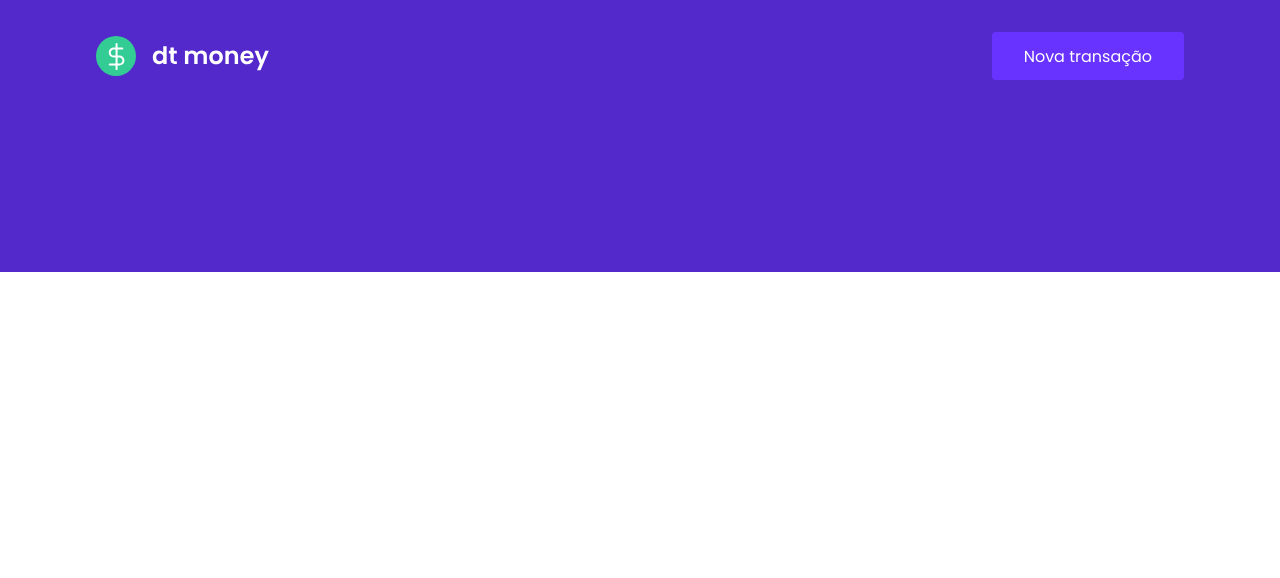
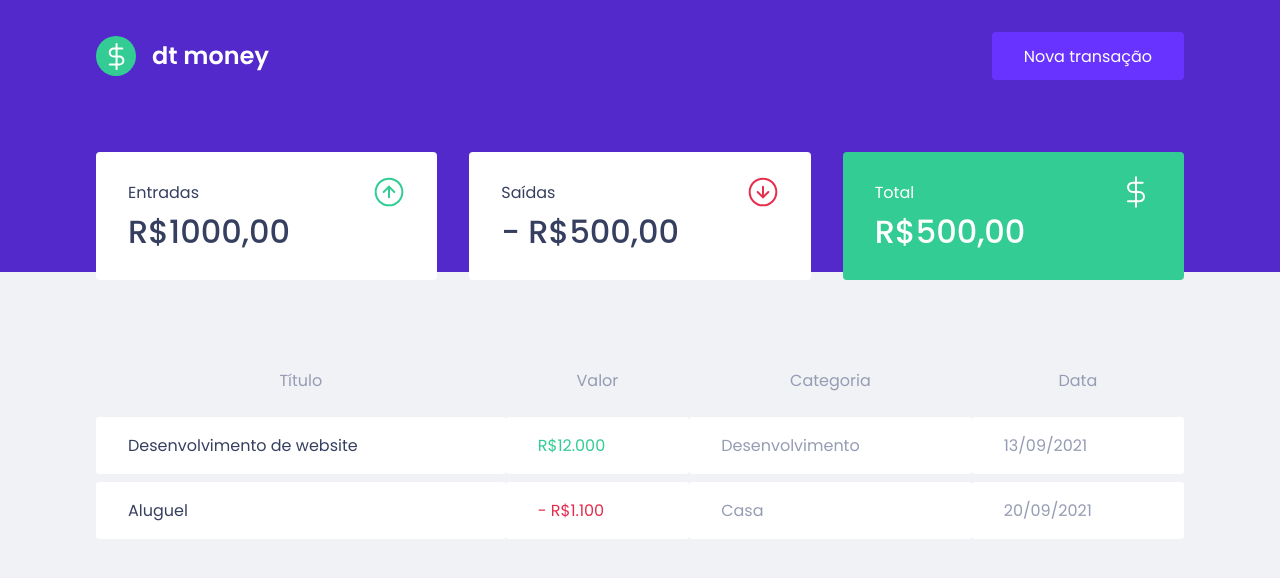
Before and after one commit to JoaoVitorOli/dtmoney, a React (Create React App) app: page / in a window 1280 px wide. Shown: the top 578 px of the page. Built offline with nearby package versions, Linux system fonts and the light colour scheme.

Commit message:
chore: dashboard/summary/transactionsTable feitos

```diff
--- a/public/index.html
+++ b/public/index.html
@@ -12,7 +12,7 @@
     content="Web site created using create-react-app"
     />
 
-    <link href="https://fonts.googleapis.com/css2?family=Poppins:wght@400;600&display=swap" rel="stylesheet">
+    <link href="https://fonts.googleapis.com/css2?family=Poppins:wght@400;500;600&display=swap" rel="stylesheet">
     <link rel="shortcut" href="favicon.png" type="image/png">
 
     <title>dtmoney</title>
--- a/src/App.tsx
+++ b/src/App.tsx
@@ -1,9 +1,14 @@
+import { Dashboard } from "./components/dashboard";
 import { Header } from "./components/header"
+
+import { GlobalStyle } from "./styles/global";
 
 export function App() {
   return (
     <>
       <Header />
+      <Dashboard />
+      <GlobalStyle />
     </>
   );
 }
--- /dev/null
+++ b/src/components/dashboard/index.tsx
@@ -0,0 +1,13 @@
+import { Summary } from "../summary";
+import { TransactionsTable } from "../transactionsTable";
+
+import { Container } from "./styles";
+
+export function Dashboard() {
+  return(
+    <Container>
+      <Summary />
+      <TransactionsTable />
+    </Container>
+  );
+}
--- /dev/null
+++ b/src/components/dashboard/styles.ts
@@ -0,0 +1,7 @@
+import styled from "styled-components";
+
+export const Container = styled.div`
+  max-width: 1120px;
+  margin: 0 auto;
+  padding: 2.5rem 1rem;
+`;
--- /dev/null
+++ b/src/components/summary/index.tsx
@@ -0,0 +1,35 @@
+import { Container } from "./styles";
+
+import incomeImg from "../../assets/income.svg";
+import outcomeImg from "../../assets/outcome.svg";
+import totalImg from "../../assets/total.svg";
+
+export function Summary() {
+  return(
+    <Container>
+      <div>
+        <header>
+          <p>Entradas</p>
+          <img src={incomeImg} alt="Entradas" />
+        </header>
+        <strong>R$1000,00</strong>
+      </div>
+
+      <div>
+        <header>
+          <p>Saídas</p>
+          <img src={outcomeImg} alt="Saídas" />
+        </header>
+        <strong>- R$500,00</strong>
+      </div>
+
+      <div className="highlight-background">
+        <header>
+          <p>Total</p>
+          <img src={totalImg} alt="Total" />
+        </header>
+        <strong>R$500,00</strong>
+      </div>
+    </Container>
+  );
+}
--- /dev/null
+++ b/src/components/summary/styles.ts
@@ -0,0 +1,33 @@
+import styled from "styled-components";
+
+export const Container = styled.div`
+  display: grid;
+  grid-template-columns: repeat(3, 1fr);
+  gap: 2rem;
+  margin-top: -10rem;
+
+  div {
+    background: var(--shape);
+    padding: 1.5rem 2rem;
+    border-radius: 0.25rem;
+    color: var(--text-title);
+
+    header {
+      display: flex;
+      align-items: center;
+      justify-content: space-between;
+    }
+
+    strong {
+      margin-top: 1rem;
+      font-size: 2rem;
+      font-weight: 500;
+      line-height: 3rem;
+    }
+
+    &.highlight-background {
+      background: var(--green);
+      color: #FFF;
+    }
+  }
+`;
--- /dev/null
+++ b/src/components/transactionsTable/index.tsx
@@ -0,0 +1,36 @@
+import { Container } from "./styles";
+
+export function TransactionsTable() {
+  return(
+    <Container>
+      <table>
+        <thead>
+          <tr>
+            <th>Título</th>
+            <th>Valor</th>
+            <th>Categoria</th>
+            <th>Data</th>
+          </tr>
+        </thead>
+
+        <tbody>
+          <tr>
+            <td>
+              Desenvolvimento de website
+            </td>
+            <td className="deposit">R$12.000</td>
+            <td>Desenvolvimento</td>
+            <td>13/09/2021</td>
+          </tr>
+
+          <tr>
+            <td>Aluguel</td>
+            <td className="withdraw">- R$1.100</td>
+            <td>Casa</td>
+            <td>20/09/2021</td>
+          </tr>
+        </tbody>
+      </table>
+    </Container>
+  );
+}
--- /dev/null
+++ b/src/components/transactionsTable/styles.ts
@@ -0,0 +1,37 @@
+import styled from "styled-components";
+
+export const Container = styled.div`
+  margin-top: 4rem;
+
+  table {
+    width: 100%;
+    border-spacing: 0 0.5rem;
+
+    th {
+      color: var(--text-body);
+      font-weight: 400;
+      padding: 1rem 2rem;
+      text-align: 1.5rem;
+    }
+
+    td {
+      padding: 1rem 2rem;
+      border: 0;
+      background: var(--shape);
+      color: var(--text-body);
+      border-radius: 0.2rem;
+
+      &:first-child {
+        color: var(--text-title);
+      }
+
+      &.deposit {
+        color: var(--green);
+      }
+
+      &.withdraw {
+        color: var(--red);
+      }
+    }
+  }
+`;
--- a/src/styles/global.ts
+++ b/src/styles/global.ts
@@ -1,15 +1,15 @@
-import { createGlobalStyle } from "styled-components";
+import { createGlobalStyle } from 'styled-components'
 
 export const GlobalStyle = createGlobalStyle`
   :root {
+    --background: #f0f2f5;
     --red: #e52e4d;
     --blue: #5429cc;
+    --green: #33cc95;
 
     --blue-light: #6933ff;
-
     --text-title: #363f5f;
     --text-body: #969cb3;
-
     --background: #f0f2f5;
     --shape: #ffffff;
   }
@@ -24,20 +24,18 @@ export const GlobalStyle = createGlobalStyle`
     @media (max-width: 1080px) {
       font-size: 93.75%;
     }
-
     @media (max-width: 720px) {
       font-size: 87.5%;
     }
   }
 
   body {
-    background: var(---background);
+    background: var(--background);
     -webkit-font-smoothing: antialiased;
   }
 
-
   body, input, textarea, button {
-    font-family: "Poppins", sans-serif;
+    font-family: 'Poppins', sans-serif;
     font-weight: 400;
   }
 
@@ -49,8 +47,8 @@ export const GlobalStyle = createGlobalStyle`
     cursor: pointer;
   }
 
-  [disable] {
+  [disabled] {
     opacity: 0.6;
     cursor: not-allowed;
   }
-`;
+`
```
